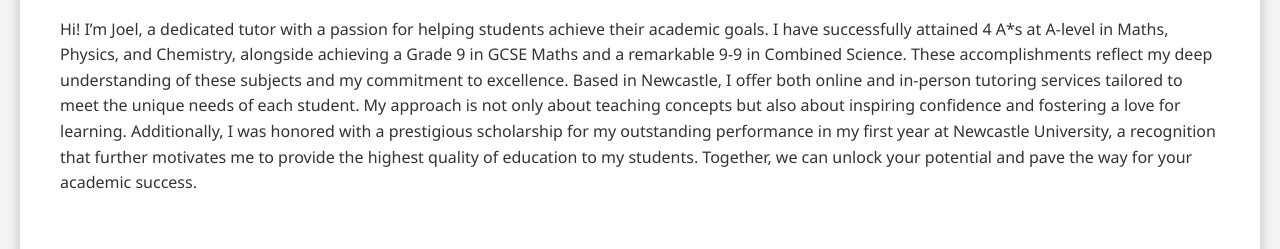
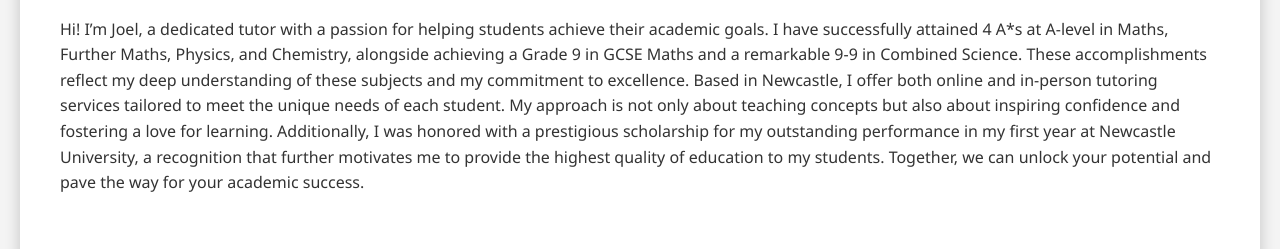
Before and after one commit to ELFletch04/Joels-tutoring, a plain HTML site: page index.html in a window 1280 px wide. Shown: the part 305-554 px from the top of the page. Drawn offline with Linux system fonts and the light colour scheme.

Commit message:
Update index.html

```diff
--- a/index.html
+++ b/index.html
@@ -32,7 +32,14 @@
 
         <section id="about-tutoring-services" class="section-content">
             <h2 class="slide-in">About Me</h2>
-            <p class="slide-in">Hi! I’m Joel, a dedicated tutor with a passion for helping students achieve their academic goals. I have successfully attained 4 A*s at A-level in Maths, Physics, and Chemistry, alongside achieving a Grade 9 in GCSE Maths and a remarkable 9-9 in Combined Science. These accomplishments reflect my deep understanding of these subjects and my commitment to excellence. Based in Newcastle, I offer both online and in-person tutoring services tailored to meet the unique needs of each student. My approach is not only about teaching concepts but also about inspiring confidence and fostering a love for learning. Additionally, I was honored with a prestigious scholarship for my outstanding performance in my first year at Newcastle University, a recognition that further motivates me to provide the highest quality of education to my students. Together, we can unlock your potential and pave the way for your academic success.</p>
+            <p class="slide-in">Hi! I’m Joel, a dedicated tutor with a passion for helping students achieve their academic goals.
+                I have successfully attained 4 A*s at A-level in Maths, Further Maths, Physics, and Chemistry, alongside achieving a Grade 9 in GCSE Maths and a remarkable 9-9 in Combined Science.
+                 These accomplishments reflect my deep understanding of these subjects and my commitment to excellence.
+                 Based in Newcastle, I offer both online and in-person tutoring services tailored to meet the unique needs of each student.
+                 My approach is not only about teaching concepts but also about inspiring confidence and fostering a love for learning.
+                 Additionally, I was honored with a prestigious scholarship for my outstanding performance in my first year at Newcastle University,
+                 a recognition that further motivates me to provide the highest quality of education to my students. Together, we can unlock your potential
+                 and pave the way for your academic success.</p>
             <br><br>
             <section id="tutoring-services">
                 <h2 class="slide-in">Why Choose My Tutoring Services?</h2>
@@ -40,7 +47,8 @@
                     <img src="media/image1.png" alt="Tutoring Image 1" class="service-image">
                     <div class="service-text">
                         <h3>Handpicked Tutor from £18/hour</h3>
-                        <p>With a focus on personalised education, I offer tutoring sessions at an affordable rate starting from just £18 per hour. My goal is to make quality education accessible while ensuring effective learning outcomes for my students.</p>
+                        <p>With a focus on personalised education, I offer tutoring sessions at an affordable rate starting from just £18 per hour.
+                            My goal is to make quality education accessible while ensuring effective learning outcomes for my students.</p>
                     </div>
                 </div>
 
@@ -72,7 +80,7 @@
                     <img src="media/image5.png" alt="Tutoring Image 5" class="service-image">
                     <div class="service-text">
                         <h3>Aim for a Whole Grade Improvement</h3>
-                        <p>My dedicated approach aims for measurable results, with many of my students achieving significant improvements in their grades. I believe that with the right guidance, every student can excel.</p>
+                        <p>My dedicated approach focuses on creating a supportive learning environment that encourages growth and confidence. I am committed to helping my students develop their skills and knowledge, empowering them to achieve their academic goals. With the right guidance, every student has the potential to excel.</p>
                     </div>
                 </div>
             </section>
```
